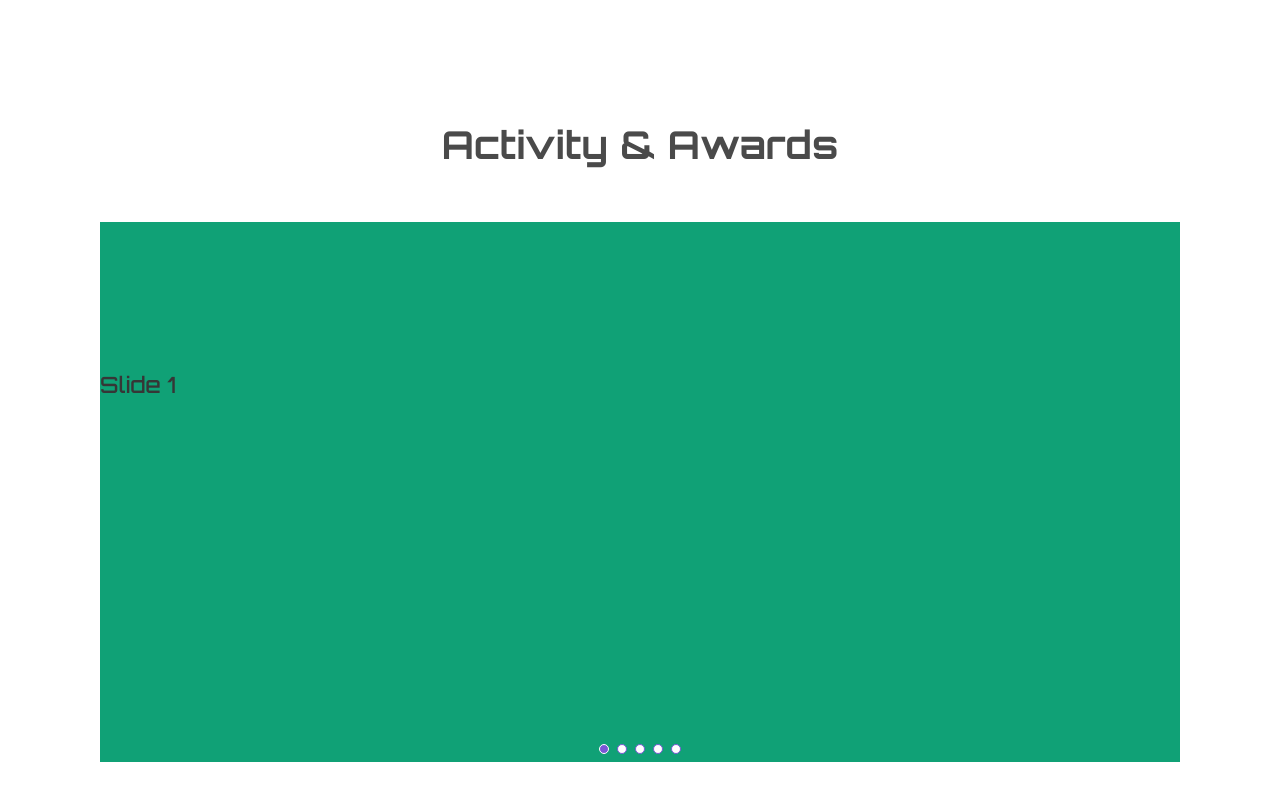
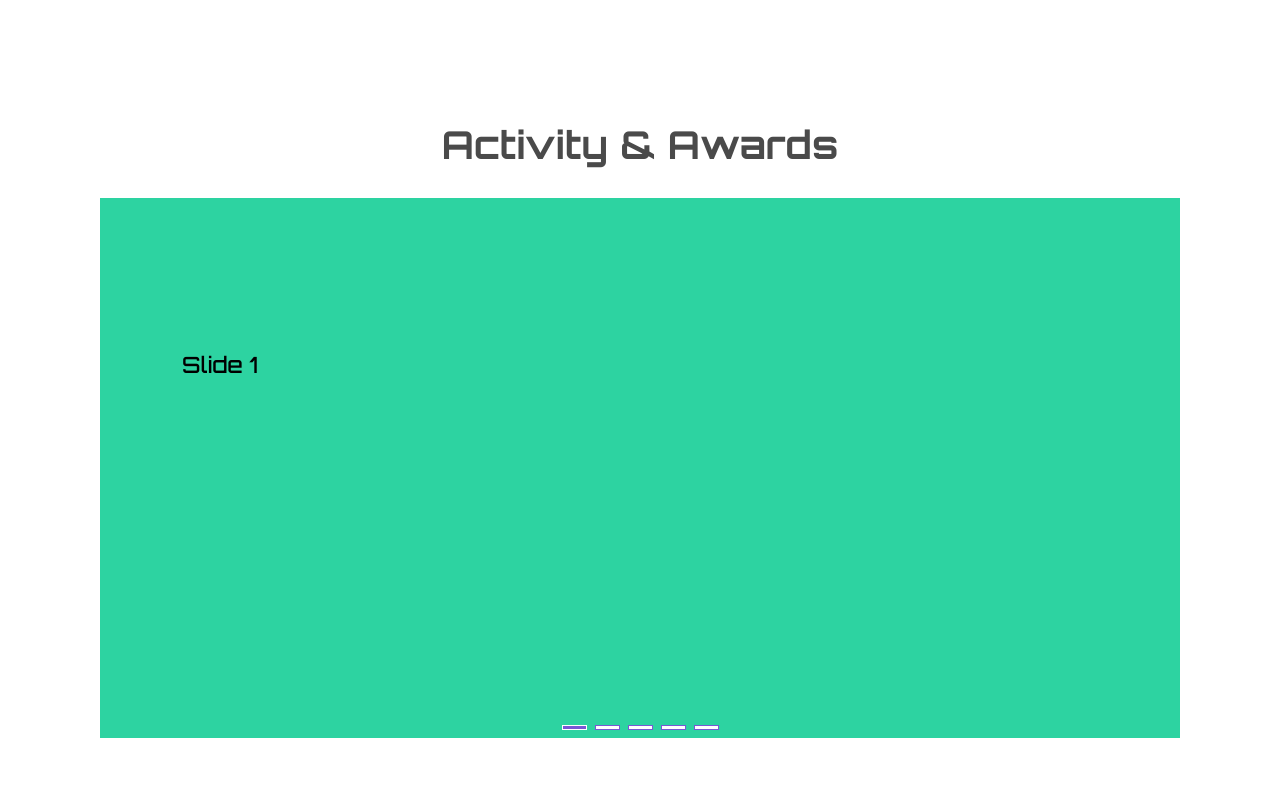
Before and after one commit to dnjooiopa/esl-official-website, a Vue app: page / in a window 1280 px wide. Shown: the part 572-1372 px from the top of the page. Built offline with nearby package versions, Linux system fonts and the light colour scheme.

Commit message:
change indicator style to lines

```diff
--- a/src/components/Activity.vue
+++ b/src/components/Activity.vue
@@ -1,18 +1,21 @@
 <template>
   <div class="activity-container">
     <div class="activity-title">Activity & Awards</div>
-    <br />
     <div class="slider-container">
       <b-carousel
         :pause-hover="pauseHover"
-        :interval="interval"
-        :indicator="indicator"
         :autoplay="autoplay"
         :icon-size="iconSize"
+        :indicator-style="indicatorStyle"
       >
         <b-carousel-item class="slider-item" v-for="(carousel, i) in carousels" :key="i">
           <div>
-            <div class="title">{{carousel.text}}</div>
+            <div class="description-container">
+              <div class="description">{{carousel.text}}</div>
+            </div>
+            <div class="img-container">
+
+            </div>
           </div>
         </b-carousel-item>
       </b-carousel>
@@ -32,10 +35,9 @@ export default {
   data() {
     return {
       pauseHover: false,
-      interval: 6000,
-      indicator: true,
       autoplay: false,
       iconSize: "is-medium",
+      indicatorStyle: "is-lines",
       carousels: [
         { text: "Slide 1" },
         { text: "Slide 2" },
@@ -73,14 +75,20 @@ export default {
   display: flex;
   justify-content: flex-start;
   height: 540px;
-  background-color: #10a176;
+  background-color: #2dd3a1;
 }
 
-.title {
+.description-container {
+  width: 240px;
+  height: 100%;
+  text-align: center;
+}
+
+.description {
   margin-top: 150px;
-  text-align: center;
   font-size: 1.4rem;
   font-weight: 500;
   font-family: "Orbitron", sans-serif;
+  color: black;
 }
 </style>
```
